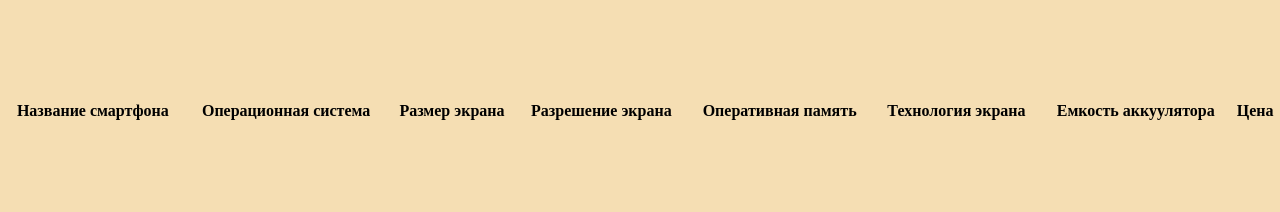
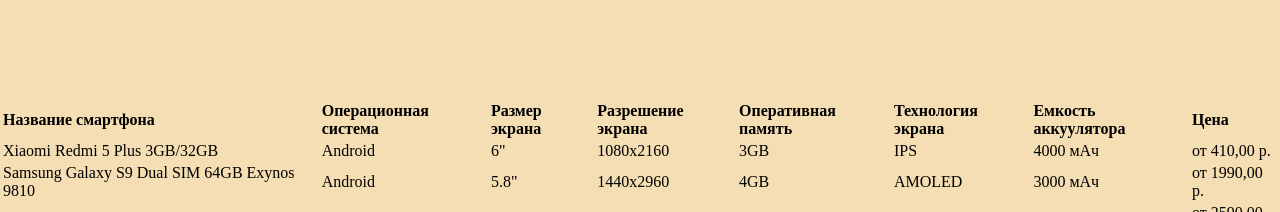
Before and after one commit to prodislav/EPAM.FrontEnd, a plain HTML site: page task4/task4-selectors.html in a window 1280 px wide. Shown: the part 2588-2800 px from the top of the page. Drawn offline with Linux system fonts and the light colour scheme.

Commit message:
add second table with phones, style text in second table

```diff
--- a/task4/style.css
+++ b/task4/style.css
@@ -104,6 +104,22 @@ table:first-child td, table:first-child th{
   width: 50%;
 }
 
+#phones tr:nth-of-type(3) td:nth-of-type(2), #phones tr:nth-of-type(8) td:nth-of-type(2){
+  text-transform: uppercase;
+}
+
+#phones th{
+  text-align: left
+}
+
+#phones tr td:nth-of-type(2){
+  text-transform: capitalize;
+}
+
+#phones tr td:nth-of-type(5), #phones tr td:nth-of-type(6){
+  text-transform: uppercase;
+}
+
 @media screen and (max-width: 1450px) {
   header nav ul li{
     width: 33.3%;
--- a/task4/task4-selectors.html
+++ b/task4/task4-selectors.html
@@ -23,7 +23,7 @@
         <li><a href="#item7">item 7</a></li>
         <li><a href="#item8">item 8</a></li>
         <li><a href="#item9">item 9</a></li>
-        <li><a href="#item10">item 10</a></li>
+        <li><a href="#item10">best phones!</a></li>
         <li><a href="#table" target="_blank">Good Music!</a></li>
         <li><a href="https://www.yandex.by" target="_blank">Use Yandex!</a></li>
       </ul>
@@ -144,7 +144,7 @@
       </tbody>
     </table>
 
-    <table>
+    <table id="phones">
       <thead>
         <tr>
           <th>Название смартфона</th>
@@ -158,104 +158,104 @@
         </tr>
       </thead>
       <tr>
-        <td></td>
-        <td></td>
-        <td></td>
-        <td></td>
-        <td></td>
-        <td></td>
-        <td></td>
-        <td></td>
+        <td>Xiaomi Redmi 5 Plus 3GB/32GB</td>
+        <td>android</td>
+        <td>6"</td>
+        <td>1080x2160</td>
+        <td>3gb</td>
+        <td>ips</td>
+        <td>4000 мАч</td>
+        <td>от 410,00 р.</td>
       </tr>
       <tr>
-        <td></td>
-        <td></td>
-        <td></td>
-        <td></td>
-        <td></td>
-        <td></td>
-        <td></td>
-        <td></td>
+        <td>Samsung Galaxy S9 Dual SIM 64GB Exynos 9810</td>
+        <td>android</td>
+        <td>5.8"</td>
+        <td>1440x2960</td>
+        <td>4gb</td>
+        <td>amoled</td>
+        <td>3000 мАч</td>
+        <td>от 1990,00 р.</td>
       </tr>
       <tr>
-        <td></td>
-        <td></td>
-        <td></td>
-        <td></td>
-        <td></td>
-        <td></td>
-        <td></td>
-        <td></td>
+        <td>Apple iPhone X 64GB</td>
+        <td>ios</td>
+        <td>5.8"</td>
+        <td>1125x2436</td>
+        <td>3gb</td>
+        <td>amoled</td>
+        <td>2716 мАч</td>
+        <td>от 2590,00 р.</td>
       </tr>
       <tr>
-        <td></td>
-        <td></td>
-        <td></td>
-        <td></td>
-        <td></td>
-        <td></td>
-        <td></td>
-        <td></td>
+        <td>Samsung Galaxy S8 Dual SIM 64GB</td>
+        <td>android</td>
+        <td>5.8"</td>
+        <td>1440x2960</td>
+        <td>4gb</td>
+        <td>amoled</td>
+        <td>3000 мАч</td>
+        <td>от 1450,00 р.</td>
       </tr>
       <tr>
-        <td></td>
-        <td></td>
-        <td></td>
-        <td></td>
-        <td></td>
-        <td></td>
-        <td></td>
-        <td></td>
+        <td>Xiaomi Redmi Note 5 Pro 4GB/64GB</td>
+        <td>android</td>
+        <td>6"</td>
+        <td>1080x2160</td>
+        <td>4gb</td>
+        <td>ips</td>
+        <td>4000 мАч</td>
+        <td>от 699,00 р.</td>
       </tr>
       <tr>
-        <td></td>
-        <td></td>
-        <td></td>
-        <td></td>
-        <td></td>
-        <td></td>
-        <td></td>
-        <td></td>
+        <td>Xiaomi Redmi 4X</td>
+        <td>android</td>
+        <td>5"</td>
+        <td>720x1280</td>
+        <td>2gb</td>
+        <td>ips</td>
+        <td>4100 мАч</td>
+        <td>от 295,00 р.</td>
       </tr>
       <tr>
-        <td></td>
-        <td></td>
-        <td></td>
-        <td></td>
-        <td></td>
-        <td></td>
-        <td></td>
-        <td></td>
+        <td>Huawei P Smart</td>
+        <td>android</td>
+        <td>5.65"</td>
+        <td>1080x2160</td>
+        <td>3gb</td>
+        <td>ips</td>
+        <td>3000 мАч</td>
+        <td>от 559,00 р.</td>
       </tr>
       <tr>
-        <td></td>
-        <td></td>
-        <td></td>
-        <td></td>
-        <td></td>
-        <td></td>
-        <td></td>
-        <td></td>
+        <td>Apple iPhone 7</td>
+        <td>ios</td>
+        <td>4.7"</td>
+        <td>750x1334</td>
+        <td>2gb</td>
+        <td>ips</td>
+        <td>1960 мАч</td>
+        <td>от 1390,00 р.</td>
       </tr>
       <tr>
-        <td></td>
-        <td></td>
-        <td></td>
-        <td></td>
-        <td></td>
-        <td></td>
-        <td></td>
-        <td></td>
+        <td>Xiaomi Mi A1</td>
+        <td>android</td>
+        <td>5.5"</td>
+        <td>1080x1920</td>
+        <td>4gb</td>
+        <td>ips</td>
+        <td>3080 мАч</td>
+        <td>от 512,00 р.</td>
       </tr>
       <tr>
-        <td></td>
-        <td></td>
-        <td></td>
-        <td></td>
-        <td></td>
-        <td></td>
-        <td></td>
-        <td></td>
+        <td>Huawei Mate 10 Lite</td>
+        <td>android</td>
+        <td>5.9"</td>
+        <td>1080x2160</td>
+        <td>4gb</td>
+        <td>ips</td>
+        <td>3340 мАч</td>
+        <td>от 670,00 р.</td>
       </tr>
     </table>
 
```
